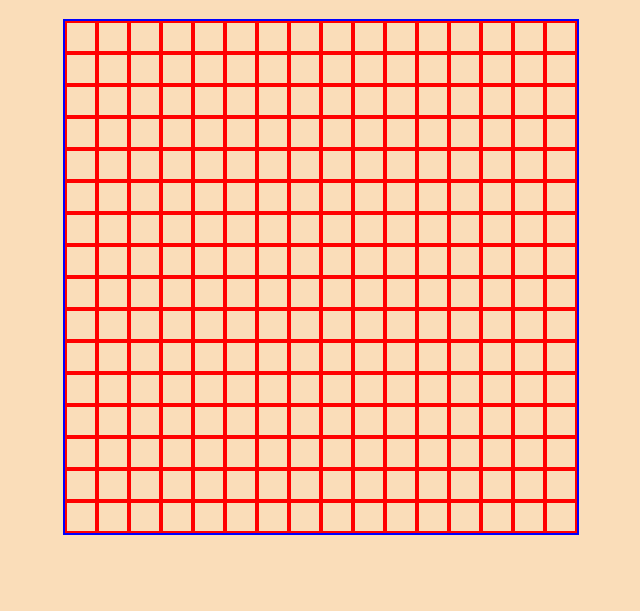
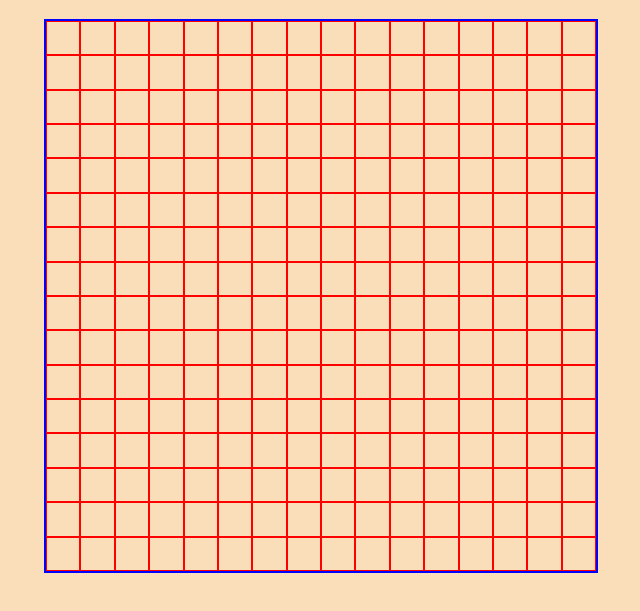
Before and after one commit to vice-jukic/etch-a-sketch, a plain HTML site: page index.html in a window 1280 px wide. Shown: the part 61-672 px from the top of the page, without its empty margins (319-959 px from the left). Drawn offline with Linux system fonts and the light colour scheme.

Commit message:
Refactor code into more readable functions

```diff
--- a/app.css
+++ b/app.css
@@ -1,3 +1,4 @@
+
 
 body {
     height: 100%;
@@ -15,13 +16,9 @@ body {
     display: flex;
     flex-wrap: wrap;
     justify-content: center;
-    height: 32rem;
-    width: 32rem;
 }
 
-.test {
-    border: 2px solid red;
-    width: 2rem;
-    height: 2rem;
+.square {
+    border: 1px solid red;
     box-sizing: border-box;
 }
--- a/app.js
+++ b/app.js
@@ -1,26 +1,39 @@
+
+const SCREEN_WIDTH = "550px";
+const SCREEN_HEIGHT = "550px";
 
 const container = document.querySelector(".container");
-const size = 16;
+container.style.width = SCREEN_WIDTH;
+container.style.height = SCREEN_HEIGHT;
 
-function grid() {
+let divNum = 16;
 
-    for (let i=1; i<=size; i++) {
-        for (let j=1; j<=size; j++) {
+function createGrid() {
+
+    for (let row=1; row<=divNum; row++) {
+        for (let col=1; col<=divNum; col++) {
             let square = document.createElement("div");
-            square.classList.add("test");
+            square.style.height = (550 / divNum) + "px";
+            square.style.width = (550 / divNum) + "px";
+            square.classList.add("square");
             container.appendChild(square);
         }
     }
-
-
+    const squares = document.getElementsByClassName("square");
+    return squares
 }
 
-grid();
+function changeColor(arr) {
+    for (let i=0; i<arr.length; i++) {
+        arr[i].addEventListener("mouseenter", (event) => {
+            event.target.style.backgroundColor = "orange";
+        }, false);
+    }
+}
 
-const test = document.getElementsByClassName("test");
+function run() {
+    const test = createGrid();
+    changeColor(test);
+}
 
-for (let i=0; i<test.length; i++) {
-    test[i].addEventListener("mouseenter", (event) => {
-        event.target.style.backgroundColor = "orange";
-    }, false);
-}
+run();
```
